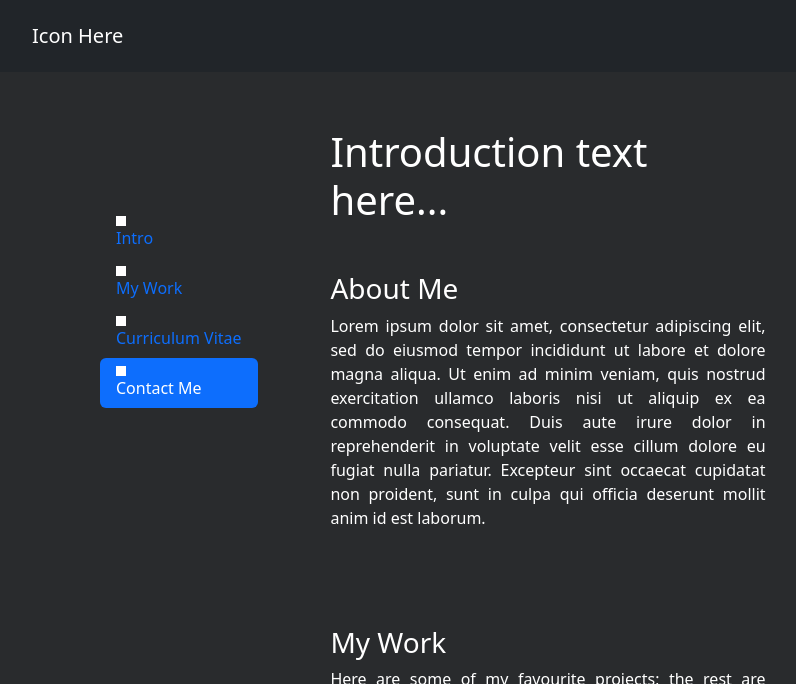
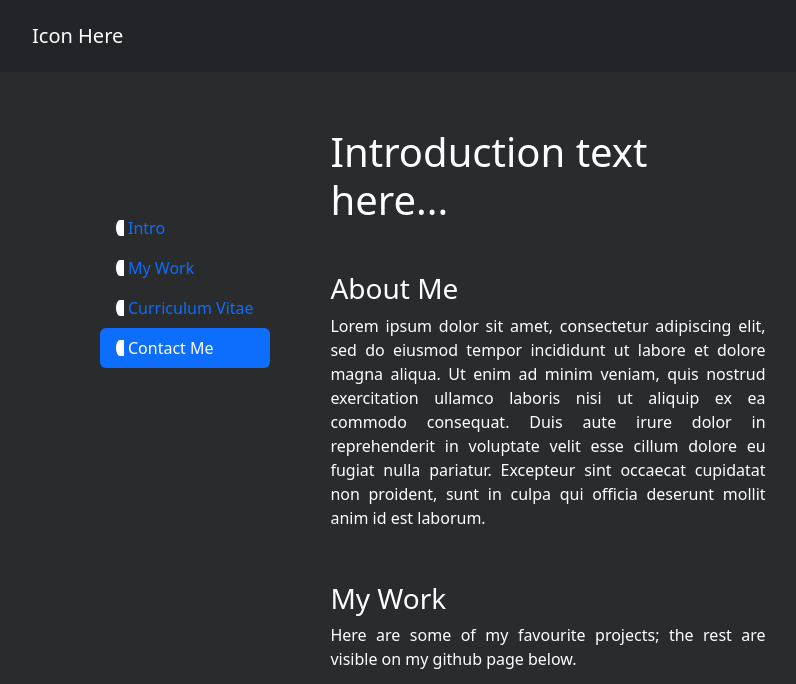
Before and after one commit to jack-whatley/portfolio-page, a website: page index.html in a window 1280 px wide. Shown: the top 684 px of the page, without its empty margins (92-888 px from the left). Drawn offline with nearby package versions, Linux system fonts and the light colour scheme.

Commit message:
added sass

```diff
--- a/index.html
+++ b/index.html
@@ -45,10 +45,10 @@
 
                 <nav class="nav nav-pills flex-column">
 
-                    <a href="#item-1" class="nav-link"><div class="shape m-0"></div>Intro</a>
-                    <a href="#item-2" class="nav-link"><div class="shape m-0"></div>My Work</a>
-                    <a href="#item-3" class="nav-link"><div class="shape m-0"></div>Curriculum Vitae</a>
-                    <a href="#item-4" class="nav-link"><div class="shape m-0"></div>Contact Me</a>
+                    <a href="#item-1" class="nav-link d-flex align-items-center"><div class="shape me-1"></div><p class="mb-0">Intro</p></a>
+                    <a href="#item-2" class="nav-link d-flex align-items-center"><div class="shape me-1"></div><p class="mb-0">My Work</p></a>
+                    <a href="#item-3" class="nav-link d-flex align-items-center"><div class="shape me-1"></div><p class="mb-0">Curriculum Vitae</p></a>
+                    <a href="#item-4" class="nav-link d-flex align-items-center"><div class="shape me-1"></div><p class="mb-0">Contact Me</p></a>
 
                 </nav>
 
@@ -63,14 +63,14 @@
                 <h1 id="item-1" class="title mb-5 mt-5">Introduction text here...</h1>
 
                 <h3 class="mt-5 title">About Me</h3>
-                <p class="body-text mb-5 me-0">Lorem ipsum dolor sit amet, consectetur adipiscing elit, sed do eiusmod tempor incididunt ut labore et dolore magna aliqua. Ut enim ad minim veniam, quis nostrud exercitation ullamco laboris nisi ut aliquip ex ea commodo consequat. Duis aute irure dolor in reprehenderit in voluptate velit esse cillum dolore eu fugiat nulla pariatur. Excepteur sint occaecat cupidatat non proident, sunt in culpa qui officia deserunt mollit anim id est laborum.</p>
+                <p class="body-text mb-1 me-0">Lorem ipsum dolor sit amet, consectetur adipiscing elit, sed do eiusmod tempor incididunt ut labore et dolore magna aliqua. Ut enim ad minim veniam, quis nostrud exercitation ullamco laboris nisi ut aliquip ex ea commodo consequat. Duis aute irure dolor in reprehenderit in voluptate velit esse cillum dolore eu fugiat nulla pariatur. Excepteur sint occaecat cupidatat non proident, sunt in culpa qui officia deserunt mollit anim id est laborum.</p>
 
             </div>
 
             <div class="element row" id="item-2">
 
                 <h3 class="mt-5 title p-0">My Work</h3>
-                <p class="body-text mb-5 me-0 p-0">Here are some of my favourite projects; the rest are visible on my github page below.</p>
+                <p class="body-text me-0 p-0">Here are some of my favourite projects; the rest are visible on my github page below.</p>
 
                 <div class="col p-0">
 
@@ -173,7 +173,7 @@
             <div class="element" id="item-3">
 
                 <h3 class="mt-5 title">Curriculum Vitae</h3>
-                <p class="body-text mb-5 me-0">Something about my cvs being here...</p>
+                <p class="body-text me-0">Something about my cvs being here...</p>
 
                 <div class="cv-col">
 
--- a/package.json
+++ b/package.json
@@ -11,6 +11,7 @@
   "license": "ISC",
   "devDependencies": {
     "express": "^4.18.1",
-    "nodemon": "^1.3.3"
+    "nodemon": "^1.3.3",
+    "sass": "^1.53.0"
   }
 }
--- a/public/style.css
+++ b/public/style.css
@@ -84,9 +84,12 @@ div {
 
 .shape {
 
-    width: 10px;
-    height: 10px;
+    width: .5rem;
+    height: 1rem;
     background: white;
+
+    border-bottom-left-radius: 50%;
+    border-top-left-radius: 50%;
 
 }
 
```
Also changed, not shown: 1 other file.
